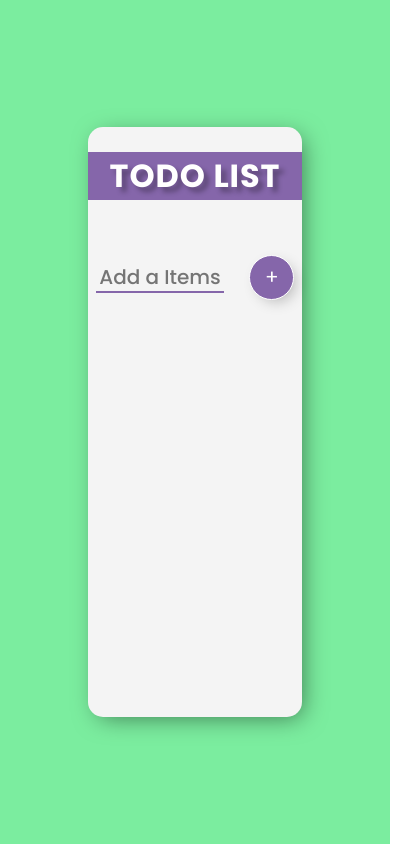
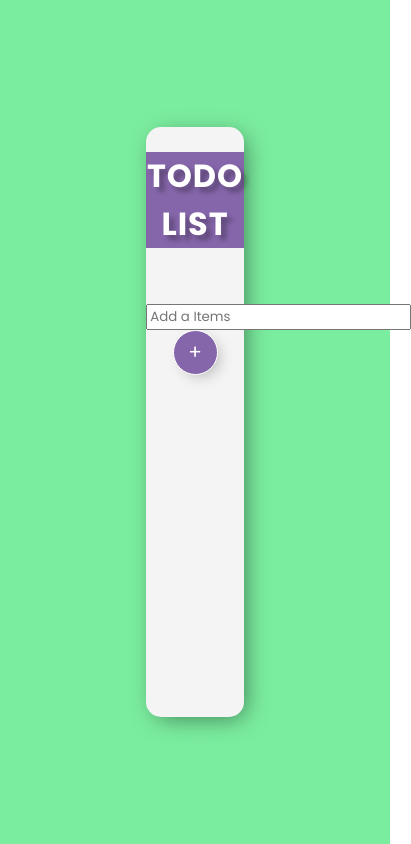
Before and after one commit to AmirAliLiaqat/react-app, a React (Create React App) app: page / in a window 390 px wide. Shown: the whole page, 411 px wide, since content can reach past the window. Built offline with nearby package versions, Linux system fonts and the light colour scheme; a web font is replaced by a local one.

Commit message:
Removing extra css style...

```diff
--- a/src/index.css
+++ b/src/index.css
@@ -36,19 +36,6 @@ h1{
     text-shadow: 5px 5px 5px rgba(0, 0, 0, 0.3);
 }
 
-input{
-    text-align: center;
-    height: 30px;
-    border: none;
-    background: transparent;
-    font-size: 20px;
-    font-weight: 500;
-    width: 60%;
-    border-bottom: 2px solid #8566aa;
-    outline: none;
-    margin-right: 20px;
-}
-
 .newBtn{
     width: 45px;
     height: 45px;
@@ -65,78 +52,3 @@ input{
 .newBtn:hover{
     background: #16a085;
 }
-
-.MuiSvgIcon-root{
-    width: 2rem !important;
-    height: 2rem !important;
-}
-
-ol{
-    margin-top: 30px;
-}
-
-ol li{
-    padding-left: 0px;
-    text-align: left;
-    font-size: 20px;
-    font-weight: 500;
-    min-height: 40px;
-    display: flex;
-    align-items: center;
-    color: #8566aa;
-    text-transform: capitalize;
-    list-style: none;
-}
-
-.todo_style{
-    display: flex;
-    flex-direction: row;
-    justify-content: left;
-    align-items: center;
-}
-
-.todo_style .deleteIcon{
-    width: 25px;
-    height: 25px;
-    display: flex;
-    justify-content: center;
-    align-items: center;
-    background-color: #8566aa;
-    border-radius: 50%;
-    margin-right: 15px;
-    padding: 5px;
-    color: aliceblue;
-    box-shadow: 5px 5px 15px -5px rgba(0, 0, 0, 0.3);
-}
-
-.todo_style .deleteIcon:hover{
-    cursor: pointer;
-    background-color: crimson;
-    box-shadow: 5px 5px 15px -5px rgba(255, 0, 0, 0.5);
-}
-
-.todo_style .fa-times:hover .list_style{
-    color: crimson;
-}
-
-
-@media (max-width: 768px){
-    .center_div{
-        width: 55%;
-    }
-
-    .todo_style .fa-times{
-        margin: 0 15px 0 15px;
-        display: flex;
-        justify-content: center;
-        align-items: center;
-    }
-
-    button{
-        margin-left: 5px;
-        min-height: 40px;
-        width: 40px;
-        color: #fff;
-        font-size: 30px;
-    }
-}
```
